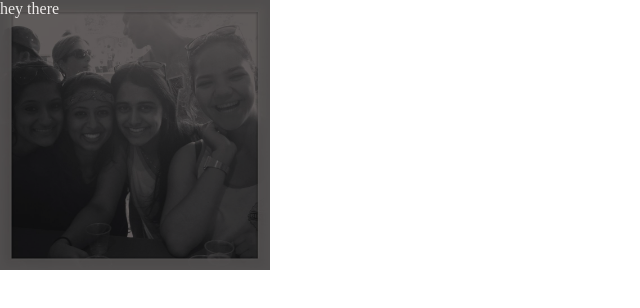
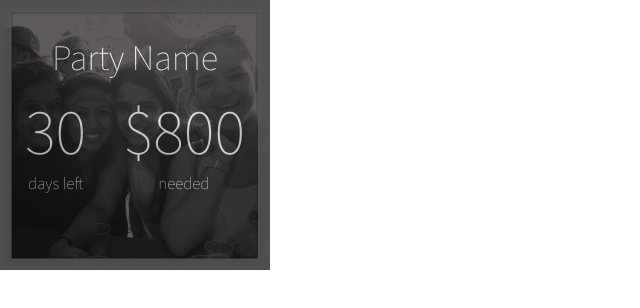
Before and after one commit to thedrick/PartyStarter, a website: page imageview.html in a window 1280 px wide. Shown: the whole page, without its empty margins (0-640 px from the left). Drawn offline with Linux system fonts and the light colour scheme.

```diff
--- a/imageview.html
+++ b/imageview.html
@@ -2,12 +2,25 @@
 	<head>
 		<title>IMAGES HERE</title>
 		<link href="imageviewstyle.css" rel="stylesheet" type="text/css">
+		<link href="http://fonts.googleapis.com/css?family=Gudea:400italic|Source+Sans+Pro:200" rel="stylesheet" type="text/css">
 	</head>
 
 	<body>
 		<a href="http://www.google.com">
 		<div class="image">
-			<div class="caption">hey there</div>
+			<div class="caption">
+				<div class="title">Party Name</div>
+				<div class="info">
+					<div class="days-info">
+						<span class="days1">30</span><br />
+						<span class="days2">days left</span>
+					</div>
+					<div class="money-info">
+						<span class="money1">$800</span><br />
+						<span class="money2">needed</span>
+					</div>
+				</div>
+			</div>
 			<img src="img/test_party_pic.jpg" />
 		</div>
 		</a>
--- a/imageviewstyle.css
+++ b/imageviewstyle.css
@@ -9,7 +9,44 @@
 	opacity: 0.6;
 	position: absolute;
 	color: #fff;
+	font: 1.5em 'Source Sans Pro', sans-serif;
+	font-weight: 200;
+	margin: 0 auto;
+	text-align: center;
 }
+
+.title {
+	padding-top: 35px;
+	font-size: 1.5em;
+	font-weight: 150;
+}
+
+.info {
+	padding-top: 10px;
+	margin-left: 25px;
+	margin-right: 25px;
+}
+
+.days-info {
+	float: left;
+	display: inline-block;
+}
+
+.money-info {
+	float: right;
+	display: inline-block;
+}
+
+.days1, .money1 {
+	font-size: 2.7em;
+	text-align: center;
+}
+
+.days2, .money2 {
+	font-size: 0.7em;
+	text-align: center;
+}
+
 
 img {
 	height: 270px;
```
